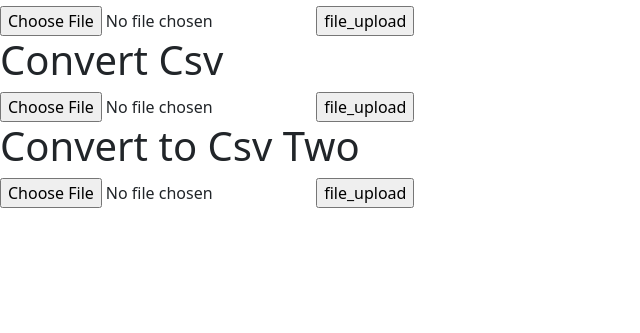
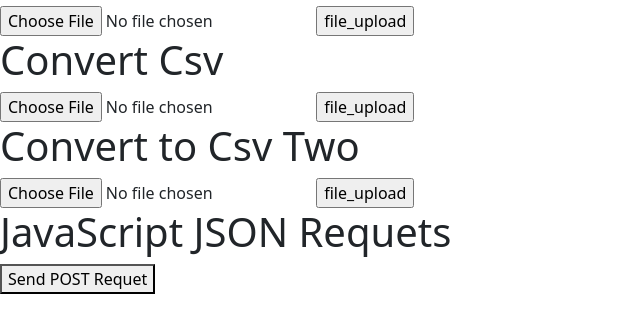
Before and after one commit to AkibDa/flask, a Flask app: page / in a window 1280 px wide. Shown: the part 192-525 px from the top of the page, without its empty margins (0-640 px from the left). Run offline with Flask 3, Linux system fonts and the light colour scheme.

Commit message:
handling json data

```diff
--- a/app.py
+++ b/app.py
@@ -1,4 +1,4 @@
-from flask import Flask, render_template, request, Response, send_from_directory
+from flask import Flask, render_template, request, Response, send_from_directory, jsonify
 import pandas as pd
 import os
 import uuid
@@ -58,6 +58,16 @@ def convert_csv_two():
 def download(filename):
   return send_from_directory('downloads', filename, download_name='result.csv')
 
+@app.route('/handle_post', methods=['POST'])
+def handle_post():
+  greeting = request.json['greeting']
+  name = request.json['name']
+
+  with open('file.txt', 'w') as f:
+    f.write(f'{greeting}, {name}')
+
+  return jsonify({'message': 'Successfully written!'})
+
 @app.route('/greet/<name>')
 def nam(name):
   return f"Hello {name}"
--- /dev/null
+++ b/file.txt
@@ -0,0 +1 @@
+Hello, Akib
--- a/requirements.txt
+++ b/requirements.txt
@@ -7,6 +7,8 @@ idna==3.10
 itsdangerous==2.2.0
 Jinja2==3.1.6
 MarkupSafe==3.0.2
+numpy==2.2.3
+pandas==2.2.3
 python-dateutil==2.9.0.post0
 pytz==2025.1
 requests==2.32.3
--- a/templates/index.html
+++ b/templates/index.html
@@ -27,4 +27,28 @@
   <input type="submit" value='file_upload'>
 </form>
 
+<h1>JavaScript JSON Requets</h1>
+<button id='post_button'>Send POST Requet</button>
+
+<script type='text/javascript'>
+  const postButton = document.getElementById('post_button');
+
+  const jsonData = {name: 'Akib', greeting: 'Hello'}
+
+  postButton.addEventListener('click', ()=>{
+    fetch('{{url_for("handle_post")}}', {
+      method: 'POST',
+      headers: {
+        'Content-Type': 'application/json; charset=utf-8'
+      },
+      body: JSON.stringify(jsonData)
+    })
+      .then(response=>response.json())
+      .then(data=>console.log("Successful", data))
+      .catch((error) => {
+        console.error('Error:',error)
+      });
+  })
+</script>
+
 {% endblock  %}
```
